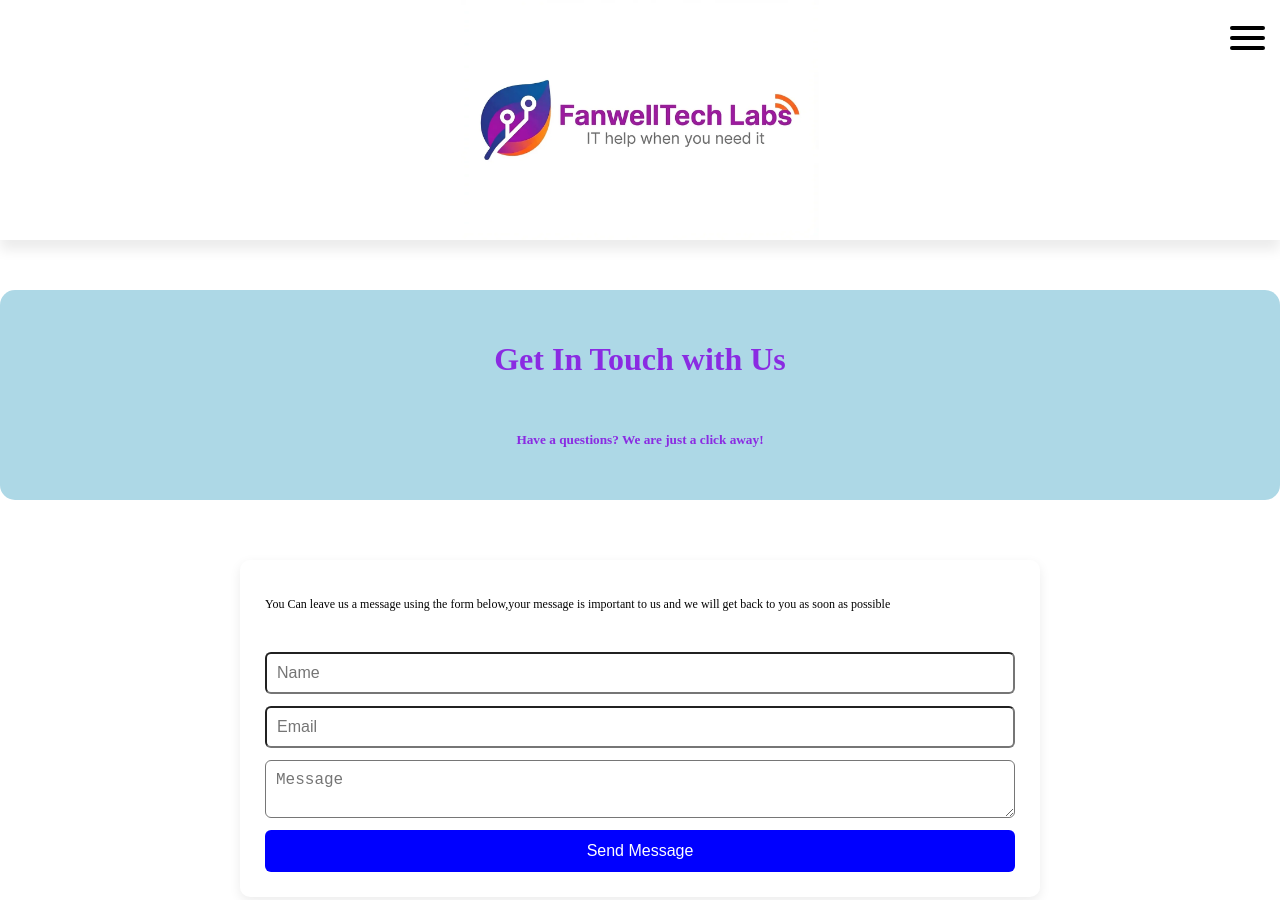
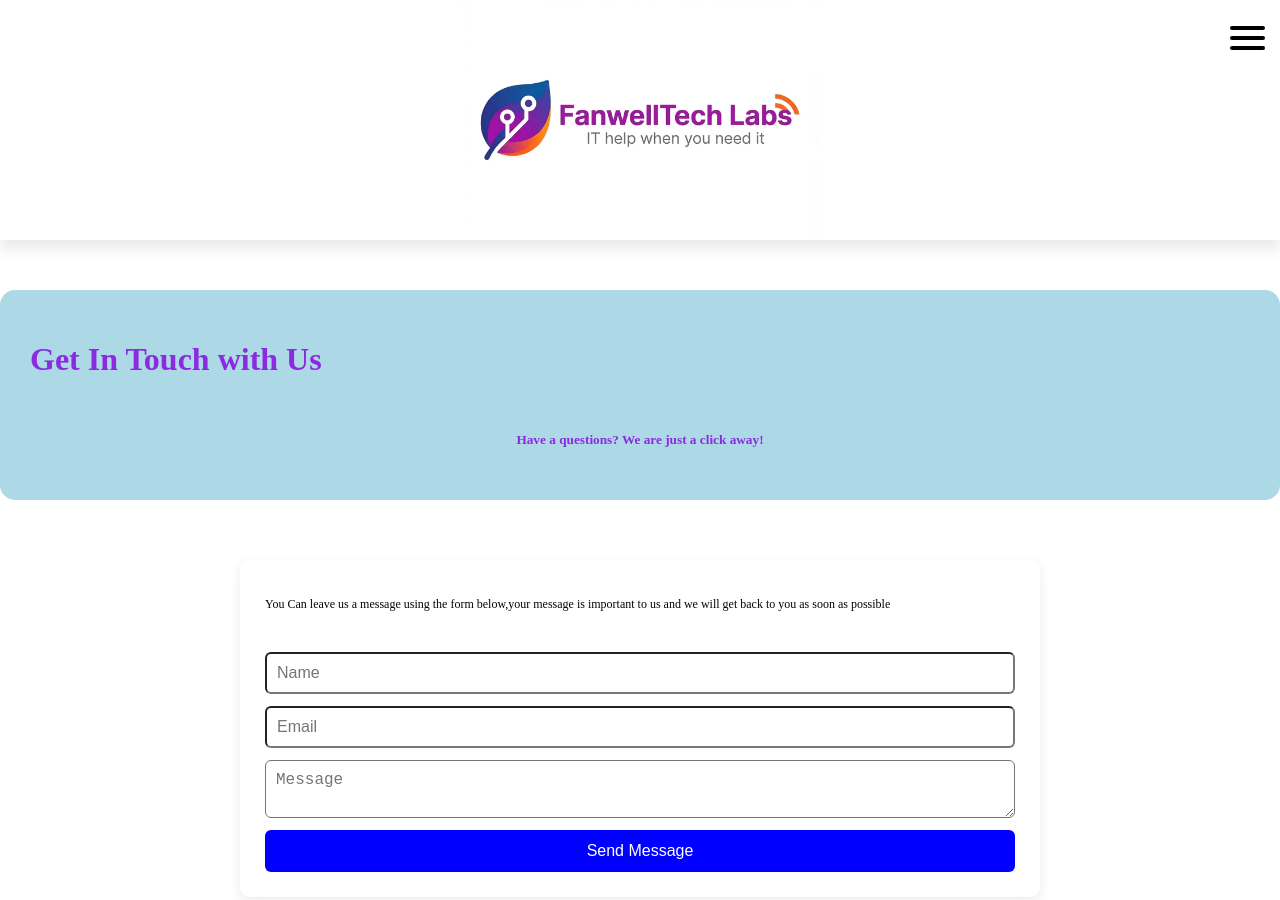
Before and after one commit to fanwelmawelejunior-gif/my-profile-contact, a website: page public/contact.html in a window 1280 px wide. Shown: the top 900 px of the page. Drawn offline with Linux system fonts and the light colour scheme.

Commit message:
contact header width

```diff
--- a/public/style.css
+++ b/public/style.css
@@ -744,7 +744,9 @@ margin-bottom: 40px;
   border-radius: 15px;
   gap: 10px;
 }
-
+.contact-header h1{
+  width: 100%;
+}
 /* ===== RESPONSIVE DESIGN ===== */
 /* Mobile First - Extra Small Devices (up to 576px) */
 @media (max-width: 576px) {
```
